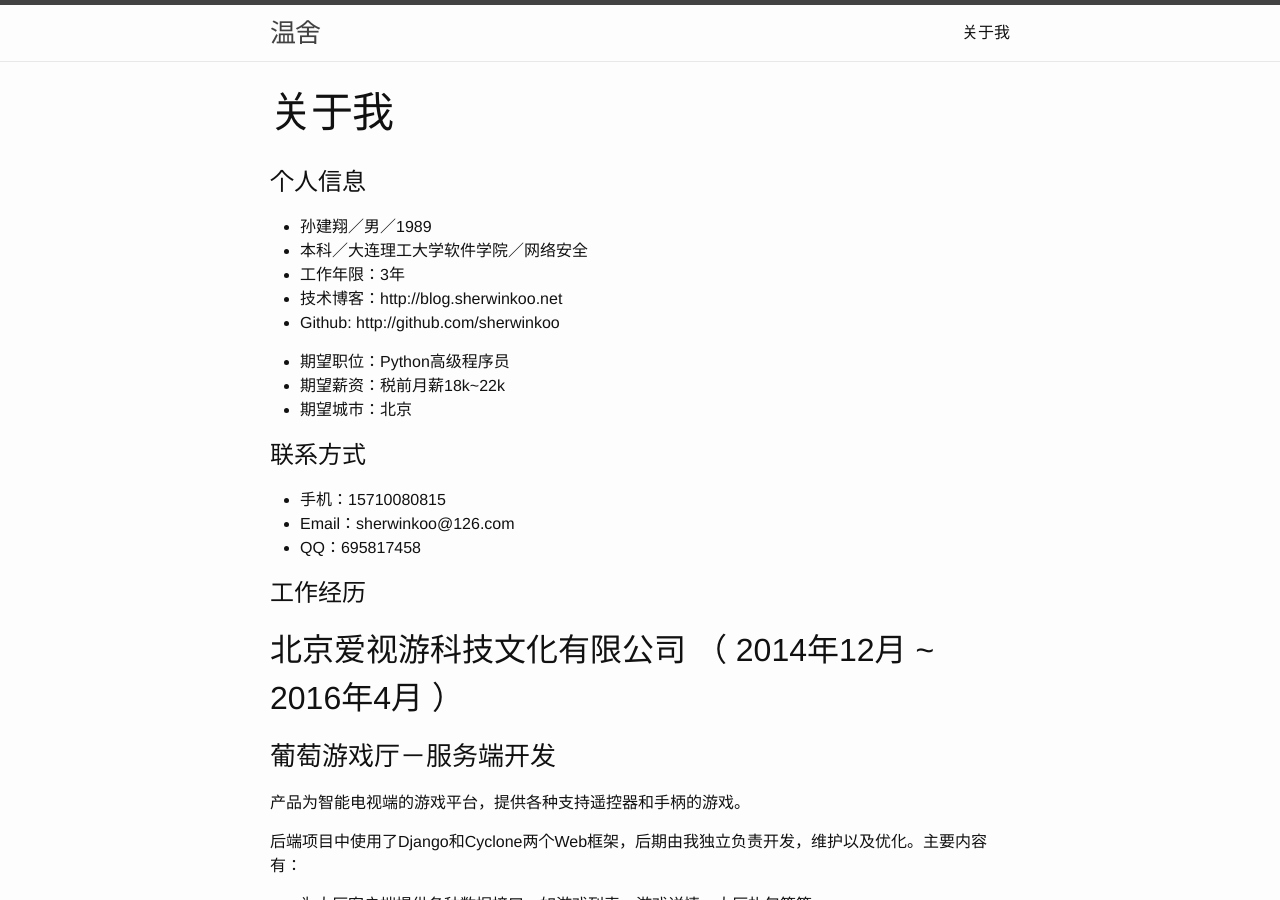
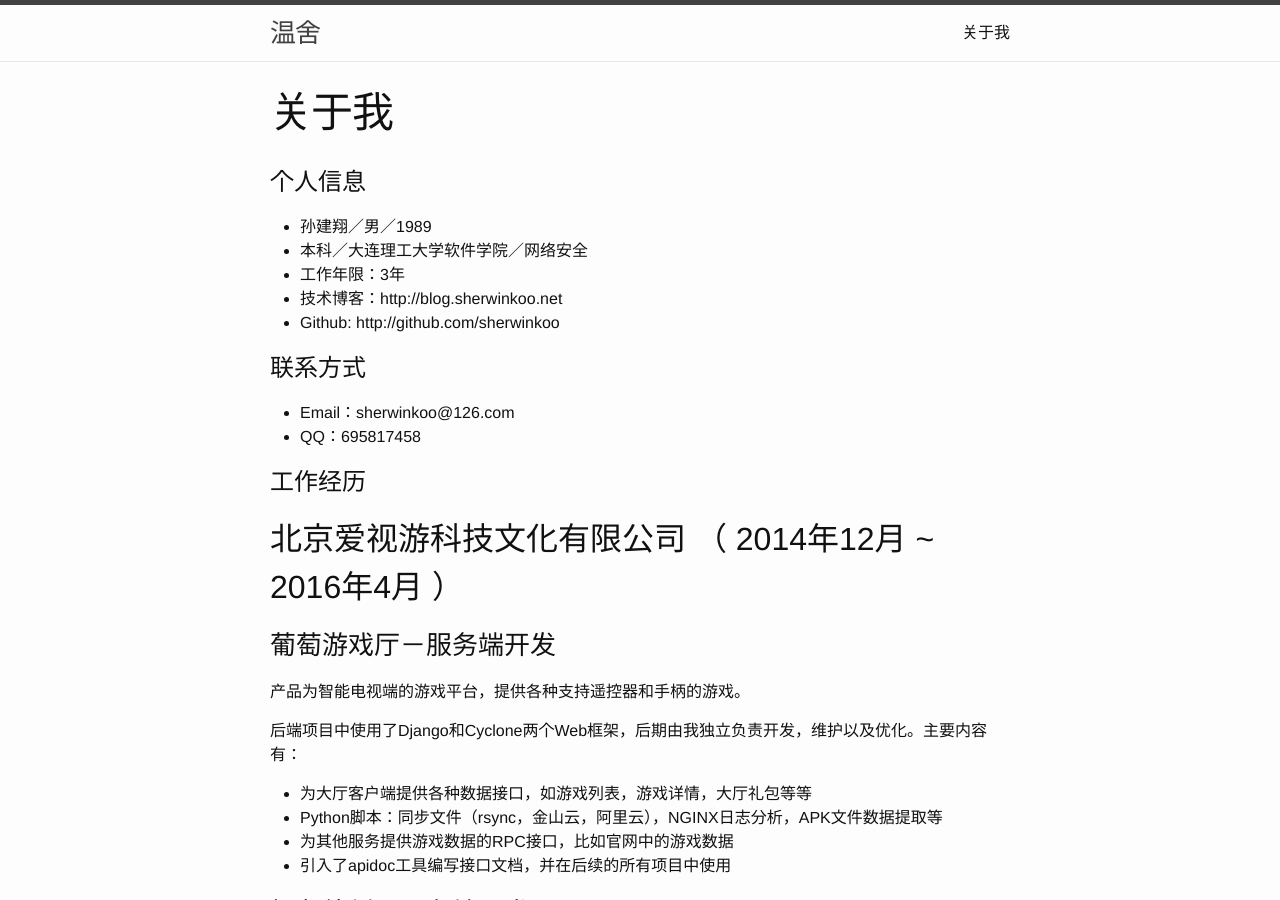
Before and after one commit to sherwinkoo/sherwinkoo.github.com, a Jekyll site: the page built from about.md, in a window 1280 px wide and 900 px high. Built offline with Jekyll 4.4.1, drawn with Linux system fonts in a browser that asks for light colours; some of the changed text lies outside the part shown.

Commit message:
FIX: about me

```diff
--- a/about.md
+++ b/about.md
@@ -11,13 +11,7 @@
  - 技术博客：http://blog.sherwinkoo.net
  - Github: http://github.com/sherwinkoo
 
- - 期望职位：Python高级程序员
- - 期望薪资：税前月薪18k~22k
- - 期望城市：北京
-
-
 # 联系方式
-- 手机：15710080815
 - Email：sherwinkoo@126.com
 - QQ：695817458
 
```
Also changed, not shown: other parts of about.md (+1 -1 lines).
